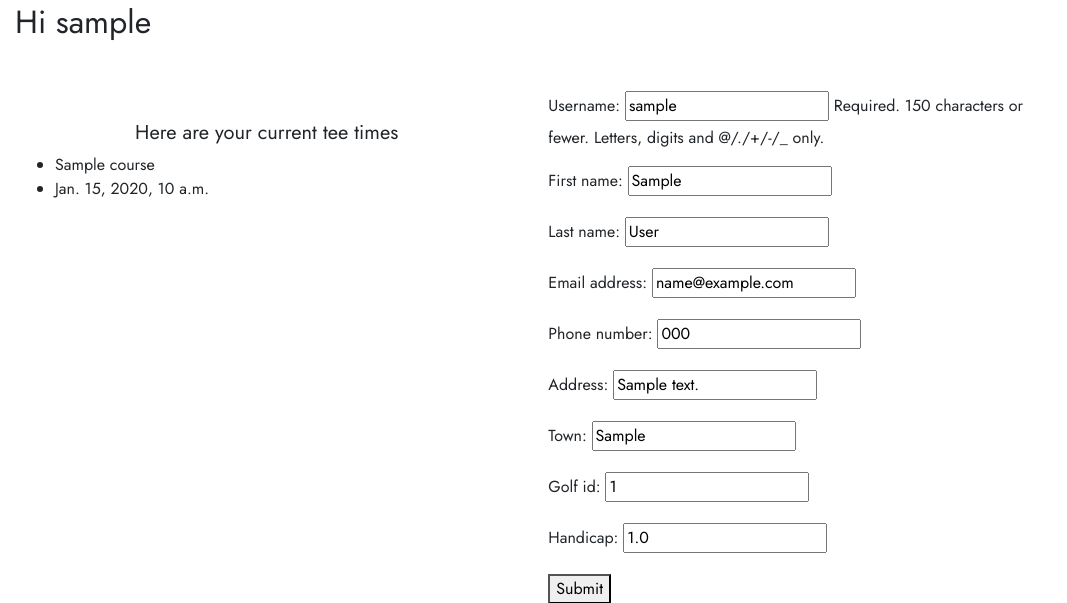
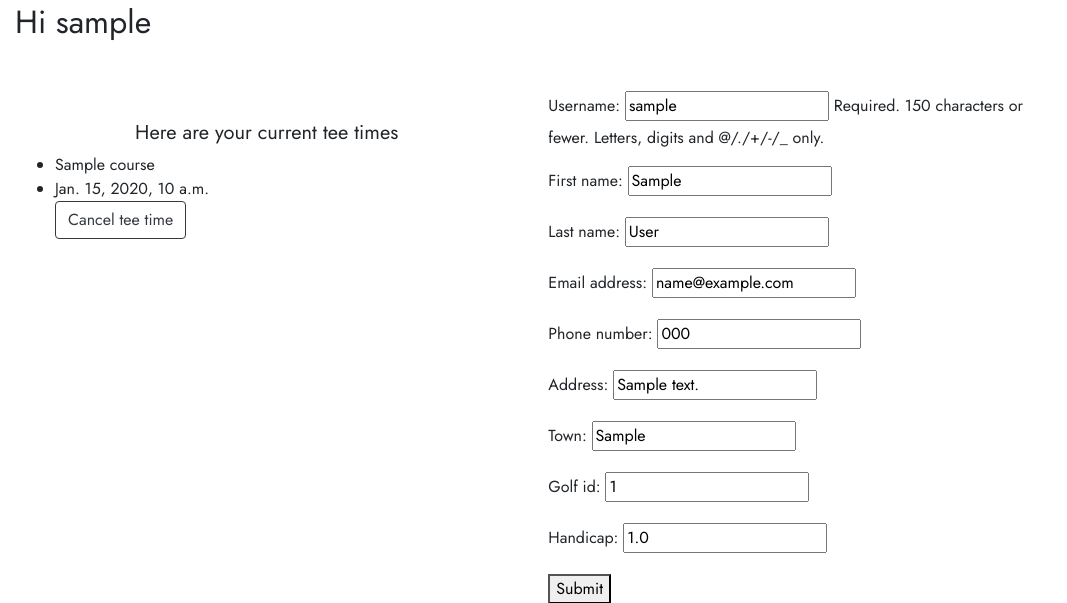
Before and after one commit to astromerik/big-city-golf, a Django app: page /golfprofile/ in a window 1280 px wide. Shown: the part 147-750 px from the top of the page, without its empty margins (0-1067 px from the left). Run offline with Django 3.2, Linux system fonts and the light colour scheme; a user stored in the database is signed in; tables that the repository leaves empty hold one stand-in row (values such as "Sample post"); parts of the project's set-up code (start-up, migrations or seed data) failed here and were passed over; some libraries are stand-ins or nearby versions.

Commit message:
added delete function for users to cancel booked tee times

```diff
--- a/courses/views.py
+++ b/courses/views.py
@@ -69,8 +69,7 @@ def course_detail(request, course_id):
 # @login_required
 def book_tee_time(request):
     """ A view to book a tee time """
-#    player = request.user
-#    tee_time_form = TeeTimeForm(request.POST, instance=player)
+
     course_id = request.POST.get('course')
     course = get_object_or_404(Course, pk=course_id)
     booked_time = request.POST.get('tee_time')
@@ -86,7 +85,7 @@ def book_tee_time(request):
     if tee_time_form.is_valid():
         booked_tee_time = tee_time_form.save(commit=False)
         booked_tee_time.booked = True
-        p = get_object_or_404(UserProfile, user = request.user)
+        p = get_object_or_404(UserProfile, user=request.user)
         booked_tee_time.player_id = p.id
         booked_tee_time.save()
 
--- a/golfprofile/templates/golfprofile/golfprofile.html
+++ b/golfprofile/templates/golfprofile/golfprofile.html
@@ -11,14 +11,16 @@
     <h5>Here are your current tee times</h5>
     {% for teetimes in tee_times %}
     <ul>
-
-        <!-- <img id="courseimg" src="{{ course.img_url }}" alt="course picture"> -->
         <li>
         {{ teetimes.course }}
         </li>
         <li>
         {{ teetimes.tee_time }}
         </li>
+        {% csrf_token %}
+        <a href="{% url 'delete_tee_time' teetimes.id %}">
+            <button class="btn btn-outline-dark">Cancel tee time</button>
+        </a>
     </ul>
     {% endfor %}
     </div>
--- a/golfprofile/urls.py
+++ b/golfprofile/urls.py
@@ -4,5 +4,5 @@ from . import views
 
 urlpatterns = [
     path('', views.golfprofile, name='golfprofile'),
-    path('delete_tee_time/<tee_time_id>/', views.delete_tee_time, name='delete_tee_time'),
+    path('delete_tee_time/<int:tee_time_id>/', views.delete_tee_time, name='delete_tee_time'),
 ]
--- a/golfprofile/views.py
+++ b/golfprofile/views.py
@@ -45,7 +45,7 @@ def golfprofile(request):
 
 def delete_tee_time(request, tee_time_id):
     """ Delete the booked tee time """
-    tee_time = get_object_or_404(TeeTime, pk=tee_time_id)
+    tee_time = TeeTime.objects.get(pk=tee_time_id)
     tee_time.delete()
 
-    return redirect(reverse('golfprofile'))
+    return redirect('golfprofile')
```
